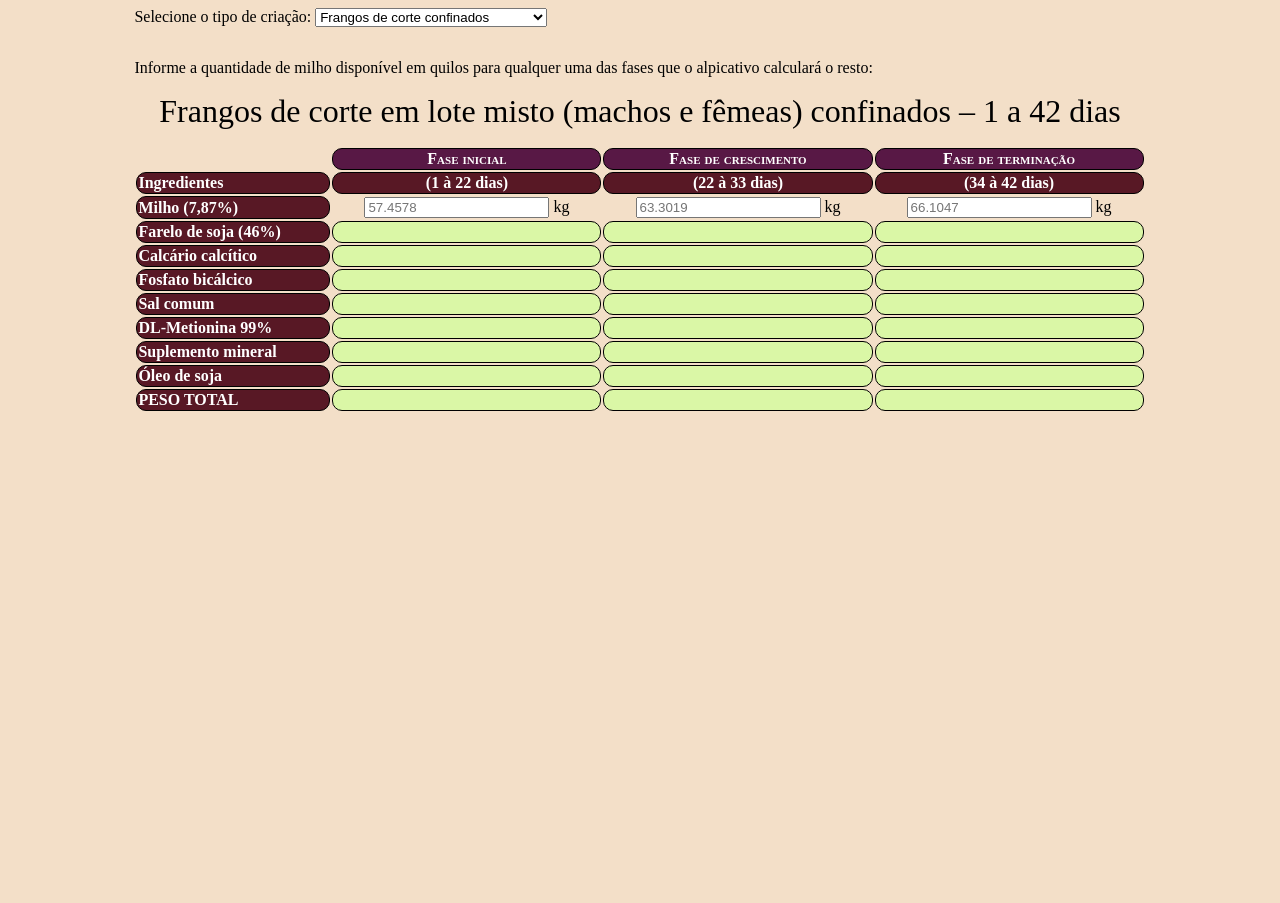
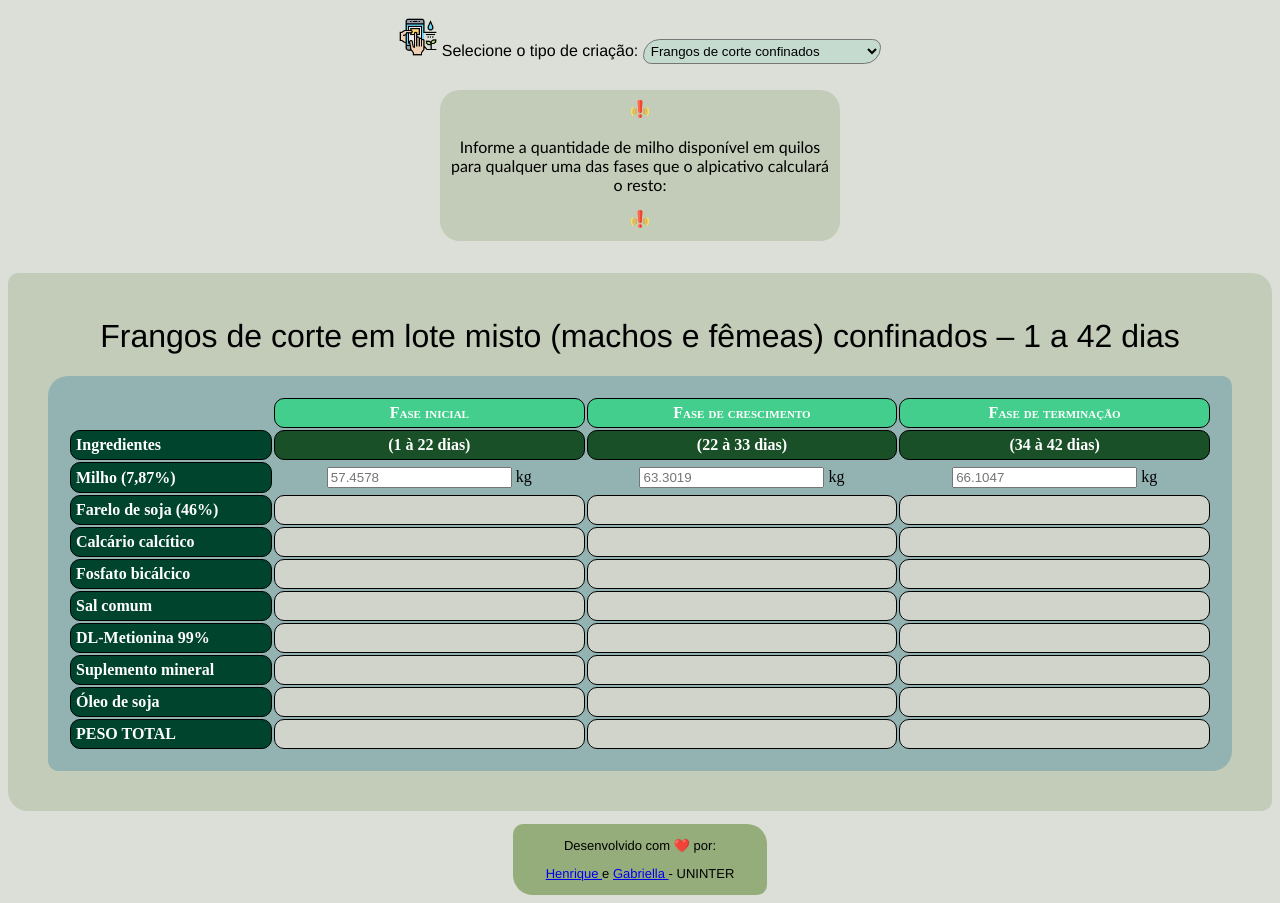
Before and after one commit to hmslima/atividadeextensionista, a plain HTML site: page index.html in a window 1280 px wide. Before the commit the page ends 800 px from the top, so only its background shows below. Drawn offline with Linux system fonts and the light colour scheme.

Commit message:
Realizado a estilização do site

```diff
--- a/index.html
+++ b/index.html
@@ -33,42 +33,98 @@
     <!--------------------------- código CSS ------------------------------>
     <!--------------------------------- ----------------------------------->
     <style>
-        body {background-color: #F3DFC8;}
-        .container {width: 80%; margin: auto;}
+
+        body {background-color: #dcdfd8;}
+
+        #tabela_select{background-color:transparent;
+            width: 50%; display: flexbox;
+            font-family: 'Franklin Gothic Medium', 'Arial Narrow', Arial, sans-serif;
+             margin: auto;
+              padding: 10px;
+               border-radius: 20px 10px;
+                background-size: 100px;
+               text-align: center;
+
+             }
+
+        #tabelas_f{background-color: rgb(197, 219, 208); padding:3px; border-radius: 20px 10px;  };
+
+        #imgEx{background-color: #00442d;};
+
+        .container {width: 90%; margin: auto;}
+
         th, td {
             border: 1px solid black;
             border-radius: 10px;
+            padding: 5px;
         }
         th {
-            background-color: #581845;
+            background-color: #43ce8d;
+            ;
             color: #FFFFFF;
             font-variant: small-caps;
+            padding: 5px;
         }
         td {
-            background-color: #DAF7A6;
+            background-color: #d1d4ca;
+            padding: 5px;
         }
         caption {
+            padding: 5px;
             text-align: center;
             font-size: 2em;
             margin-bottom: 0.5em;
+            font-family: 'Franklin Gothic Medium', 'Arial Narrow', Arial, sans-serif;
         }
+
         .informe {
+            margin: auto;
+            margin-top: 1em;
+            width: 30%;
+            border-radius: 20px;
+            padding: 10px;
+            background-color: #c2ccb8;
+            font-family: 'Trebuchet MS', 'Lucida Sans Unicode', 'Lucida Grande', 'Lucida Sans', Arial, sans-serif;
+            text-align: center;
+
+        }
+
+
+        .tabelasDeFormulas {
             margin-top: 2em;
-        }
-        .tabelasDeFormulas {
-            margin-top: 1em;
+            border-color: #979797;
+            background-color:#c2ccb8;
+            border-radius: 10px 20px;
+            padding: 40px;
         }
         .tabelaDeFormula {
             width: 100%;
             table-layout: fixed;
+            background-color: rgb(147, 179, 179);
+            padding: 20px;
+            border-radius: 20px 10px;
         }
         .tabelaInicialmenteEscondida {display: none;}
-        .celulaInput{text-align: center;}
-        td.dias {text-align: center; background-color: #581825; color: #FFFFFF; font-weight: bold;}
-        .ingrediente {width: 12em; font-weight: bold; background-color: #581825; color: #FFFFFF;}
+        .celulaInput{text-align: center; }
+        td.dias {text-align: center; background-color: #195027; color: #FFFFFF; font-weight: bold;}
+        .ingrediente {width: 12em; font-weight: bold; background-color: #00442d; color: #FFFFFF;}
         .celulaInvisivel {border: 0; background-color: transparent;}
         .valoresIngredientes {
+
             text-align: center;
+        }
+
+        footer{background-color: #94ad7a;
+                width: 20%;
+                text-align: center;
+                align-items: center;
+                padding: 1px;
+                border-radius: 10px 20px;
+                font-family: 'Franklin Gothic Medium', 'Arial Narrow', Arial, sans-serif;
+                font-size: small;
+                margin: auto;
+                margin-top: 13px;
+
         }
 
         @media screen and (max-width: 1200px) {
@@ -1276,7 +1332,7 @@
 </head>
 <body>
     <div class="container">
-        <form>
+        <form id="tabela_select" > <img src="/icons/agriculture.png" width="38" height="38">
             Selecione o tipo de criação:
             <select id="tabelas_f" onchange="selecionarTabela()">
                 <option value="corte_rapido" selected>Frangos de corte confinados</option>
@@ -1286,8 +1342,9 @@
             </select>
         </form>
 
-        <div class="informe">
+        <div class="informe">  <img src="/icons/alert.png" width="18" height="18" id="imgEx">
             <p>Informe a quantidade de milho disponível em quilos para qualquer uma das fases que o alpicativo calculará o resto:</p>
+            <img src="/icons/alert.png" width="18" height="18" id="imgEx">
         </div>
 
         <div class="tabelasDeFormulas">
@@ -1630,5 +1687,9 @@
 
         </div>
     </div>
+    <footer>
+        <p>Desenvolvido com ❤️ por: </p>
+        <p>  <a href="https://github.com/hmslima">Henrique </a> e <a href="https://github.com/slvgs"> Gabriella </a> - UNINTER </p>
+    </footer>
 </body>
 </html>
```
Also changed, not shown: icons/agriculture.png (added), icons/alert.png (added).
